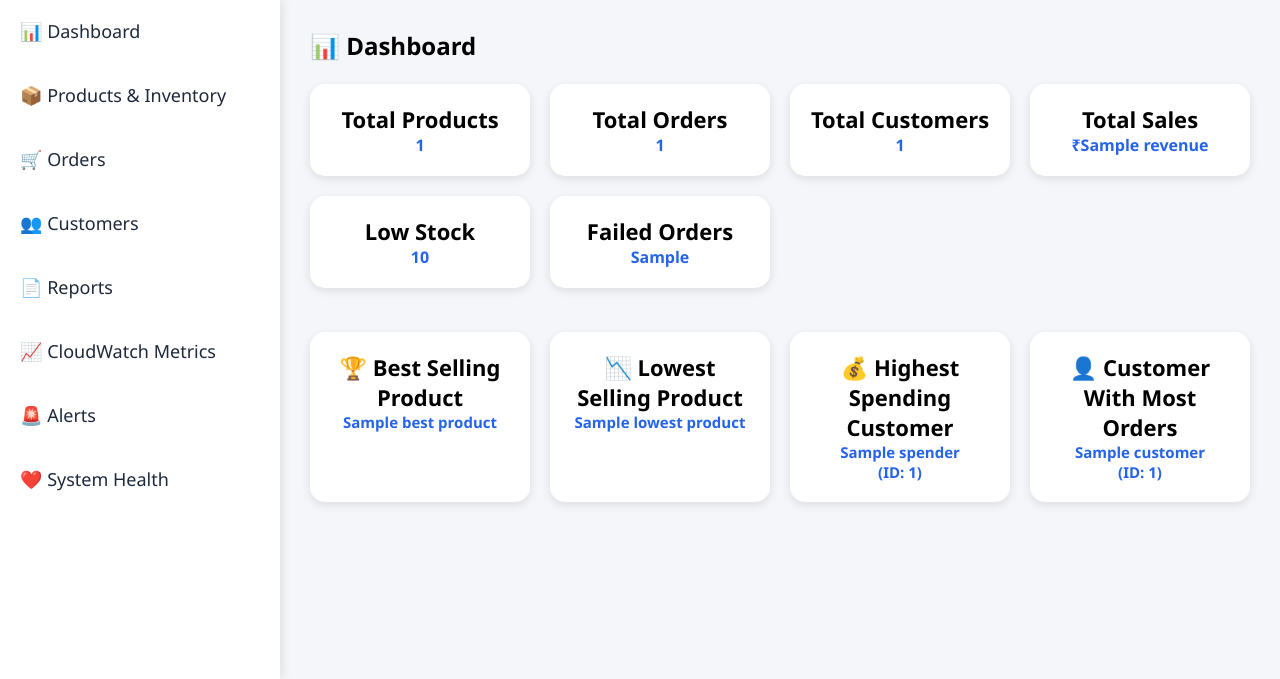
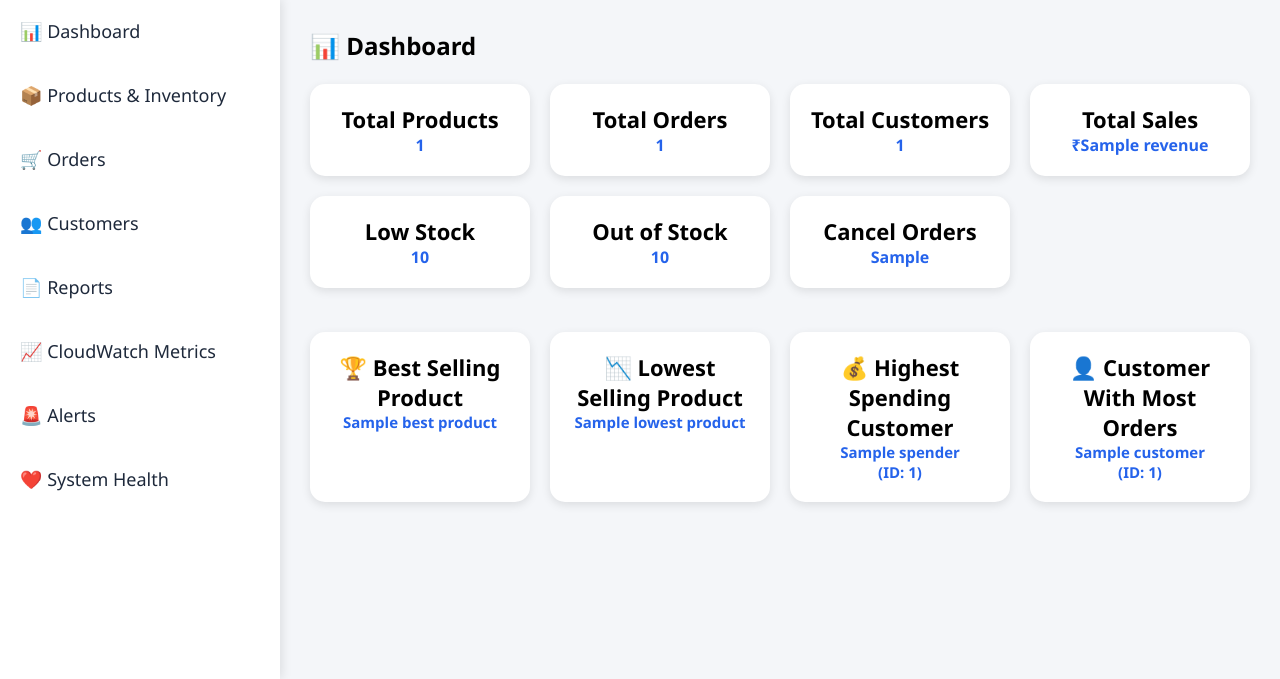
Before and after one commit to KundellaAnjali/cloudmart, a Flask app: template dashboard/templates/dashboard.html in a window 1280 px wide. Shown: the part 129-808 px from the top of the page. Run offline with Flask 3, Linux system fonts and the light colour scheme; the template is opened without the code that fills it: most values are stand-ins (such as "Sample title", 1, 10 or a date in 2020); parts of the project's set-up code (start-up, migrations or seed data) failed here and were passed over.

Commit message:
final code for final review

```diff
--- a/dashboard/app.py
+++ b/dashboard/app.py
@@ -519,14 +519,14 @@ def dashboard():
 
             cursor.execute(
                 """
-                SELECT COUNT(*) failed_orders
+                SELECT COUNT(*) cancel_orders
                 FROM orders
                 WHERE order_status = 'CANCELLED'
                 """
             )
 
-            failed_orders = (
-                cursor.fetchone()["failed_orders"]
+            cancel_orders = (
+                cursor.fetchone()["cancel_orders"]
             )
 
 
@@ -1182,7 +1182,7 @@ def dashboard():
             revenue=revenue,
             low_stock=low_stock,
             out_of_stock=out_of_stock,
-            failed_orders=failed_orders,
+            cancel_orders=cancel_orders,
 
 
             # ----------------------------------------------------
--- a/dashboard/templates/dashboard.html
+++ b/dashboard/templates/dashboard.html
@@ -376,14 +376,23 @@
                     </h4>
 
                 </div>
-
-
                 <div class="kpi-card">
 
-                    <h3>Failed Orders</h3>
+                    <h3>Out of Stock</h3>
 
                     <h4>
-                        <p>{{ failed_orders }}</p>
+                        <p>{{ out_of_stock }}</p>
+                    </h4>
+
+                </div>
+
+
+                <div class="kpi-card">
+
+                    <h3>Cancel Orders</h3>
+
+                    <h4>
+                        <p>{{ cancel_orders }}</p>
                     </h4>
 
                 </div>
```
Also changed, not shown: lambdas/schema-init/index.py (+5 -5 lines).
